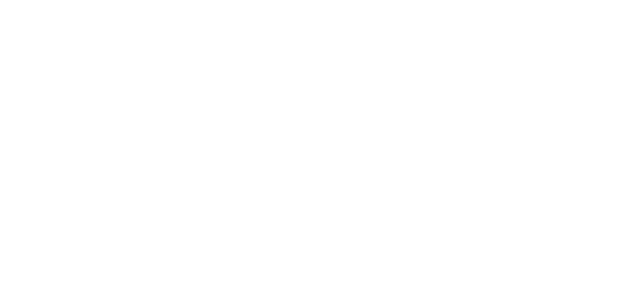
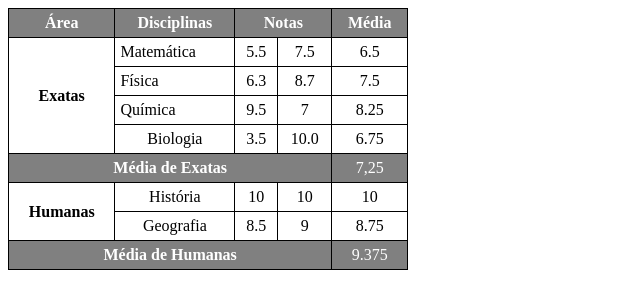
Before and after one commit to Julio810/atividades, a plain HTML site: page curso3/desafio02.html in a window 1280 px wide. Shown: the whole page, without its empty margins (0-640 px from the left). Drawn offline with Linux system fonts and the light colour scheme.

Commit message:
Segundo Desafio

```diff
--- a/curso3/desafio02.html
+++ b/curso3/desafio02.html
@@ -4,8 +4,95 @@
     <meta charset="UTF-8">
     <meta name="viewport" content="width=device-width, initial-scale=1.0">
     <title>Desafio 02</title>
+    <style>
+        table{
+            width: 400px;
+            border-collapse: collapse;
+            position: relative;
+        }
+        td, th{
+            border: 1px solid black;
+            padding: 5px;
+        }
+        thead{
+            background-color: gray;
+            color: white;
+        }
+        tbody{
+            text-align: center;
+        }
+        #exatas{
+            background-color: gray;
+            color: white;
+        }
+        #humanas{
+            background-color: gray;
+            color: white;
+        }
+        .materia{
+            text-align: left;
+        }
+    </style>
 </head>
 <body>
-
+    <table>
+        <thead>
+            <tr>
+                <th>Área</th>
+                <th>Disciplinas</th>
+                <th colspan="2">Notas</th>
+                <th>Média</th>
+            </tr>
+            <tbody>
+                <tr>
+                    <th rowspan="4">Exatas</th>
+                    <td class="materia">Matemática</td>
+                    <td>5.5</td>
+                    <td>7.5</td>
+                    <td>6.5</td>
+                </tr>
+                <tr>
+                    <td class="materia">Física</td>
+                    <td>6.3</td>
+                    <td>8.7</td>
+                    <td>7.5</td>
+                </tr>
+                <tr>
+                    <td class="materia">Química</td>
+                    <td>9.5</td>
+                    <td>7</td>
+                    <td>8.25</td>
+                </tr>
+                <tr>
+                    <td>Biologia</td>
+                    <td>3.5</td>
+                    <td>10.0</td>
+                    <td>6.75</td>
+                </tr>
+                <tr id="exatas">
+                    <th colspan="4">Média de Exatas</th>
+                    <td>7,25</td>
+                </tr>
+                <tr>
+                    <th rowspan="2">Humanas</th>
+                    <td>História</td>
+                    <td>10</td>
+                    <td>10</td>
+                    <td>10</td>
+                </tr>
+                <tr>
+                    <td>Geografia</td>
+                    <td>8.5</td>
+                    <td>9</td>
+                    <td>8.75</td>
+                </tr>
+                <tr id="humanas">
+                    <th colspan="4">Média de Humanas
+                    </th>
+                    <td>9.375</td>
+                </tr>
+            </tbody>
+        </thead>
+    </table>
 </body>
 </html>
```
